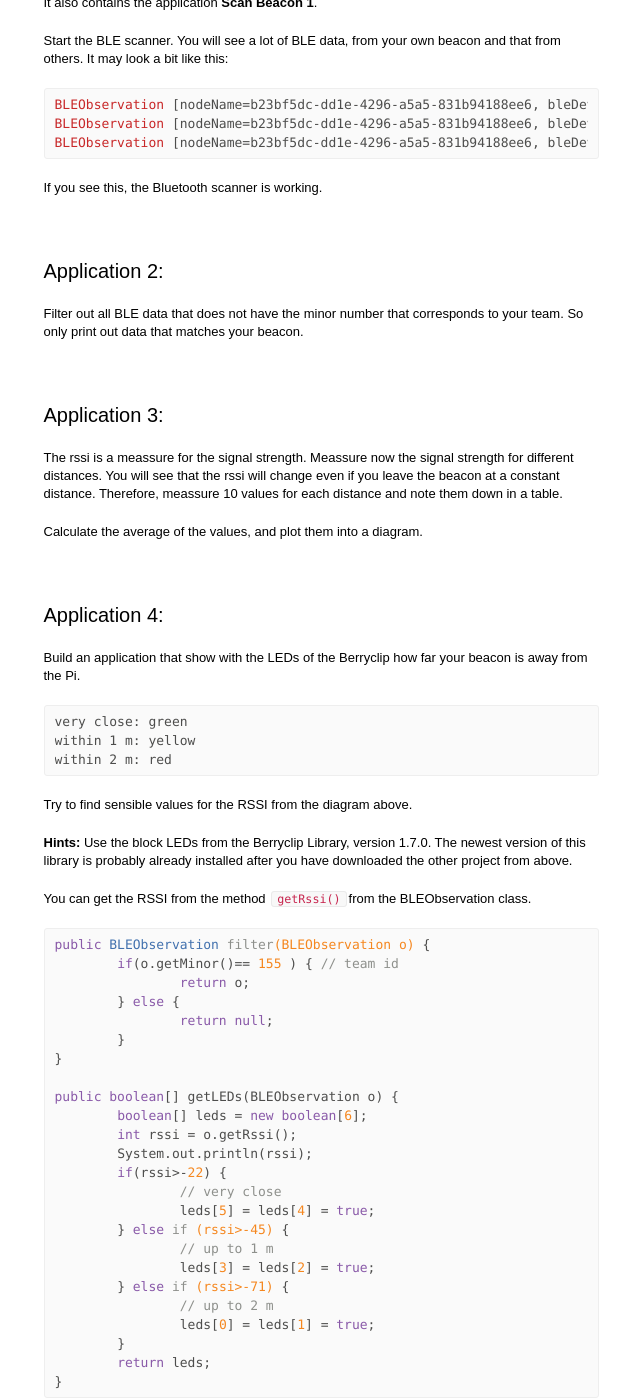
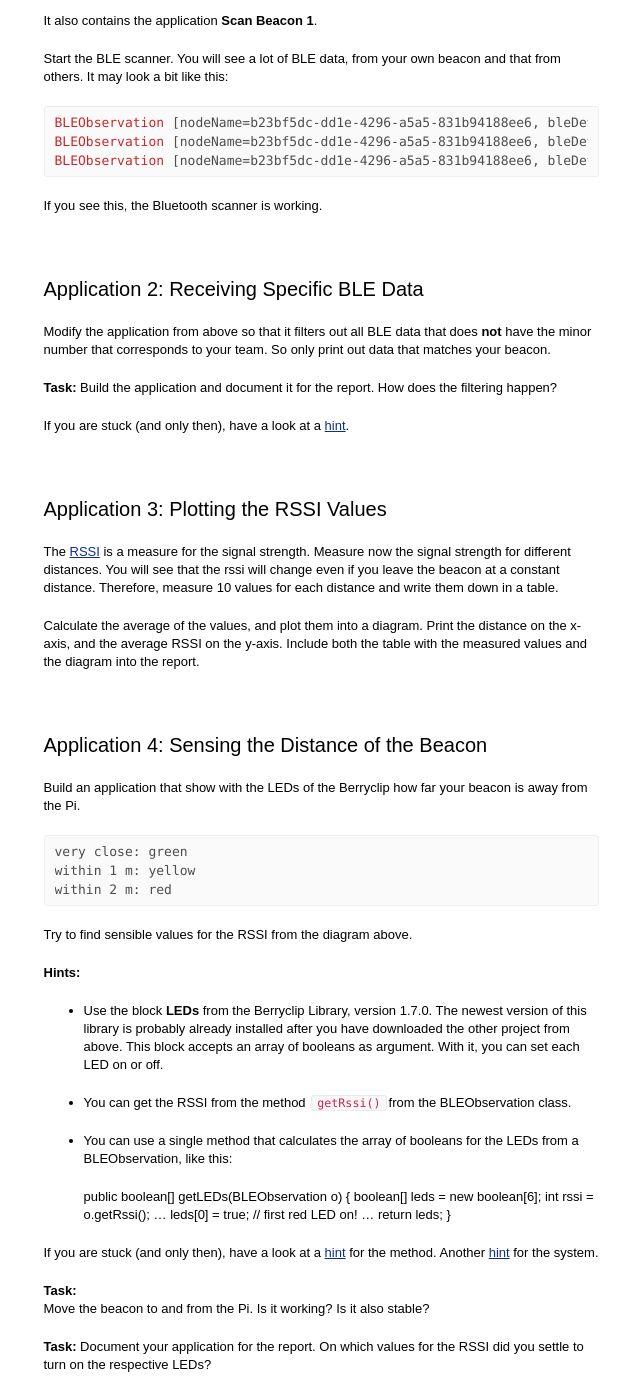
Before and after one commit to Weldmicheal/ttm4175, a Jekyll site: the page built from a4/lab.md, in a window 1280 px wide and 1400 px high, scrolled down 1983 px. Shown: the whole window, without its empty margins (319-959 px from the left). Built offline with Jekyll 4.4.1, drawn with Linux system fonts in a browser that asks for light colours; nearby versions of some CDN libraries; some of the changed text lies outside the part shown.

Commit message:
Lab ready for students.

```diff
--- a/a4/lab.md
+++ b/a4/lab.md
@@ -17,7 +17,9 @@ We also need to install some extra programs to make Bluetooth work on the Raspbe
 
     sudo apt-get install bluetooth bluez-utils
 
-This may take ca. 5 to 10 minutes.
+This may take ca. 5 to 10 minutes. While everything installs, have a look at the [video about the beacon][vid].
+
+[vid]:http://youtu.be/Q5SpUnJTuk8
 
 
 ## Activate the Beacon
@@ -57,7 +59,7 @@ All programs need again be started with the `sudo` prefix.
 The program cannot be stopped with `Ctrl-c`. Use `Ctrl-z` instead.
 
 
-## Application 1:
+## Application 1: Receiving BLE Data
 
 Download the project **ttm4175.bluetooth** from the Team *TTM4175 (2014)*. It contains the BLE Scanner block, which receives the BLE advertising data.
 
@@ -72,19 +74,28 @@ Start the BLE scanner. You will see a lot of BLE data, from your own beacon and
 If you see this, the Bluetooth scanner is working.
 
 
-## Application 2:
+## Application 2: Receiving Specific BLE Data
 
-Filter out all BLE data that does not have the minor number that corresponds to your team. So only print out data that matches your beacon.
+Modify the application from above so that it filters out all BLE data that does **not** have the minor number that corresponds to your team. So only print out data that matches your beacon.
 
-## Application 3:
+**Task:**
+Build the application and document it for the report. How does the filtering happen?
 
-The rssi is a meassure for the signal strength. Meassure now the signal strength for different distances. You will see that the rssi will change even if you leave the beacon at a constant distance. Therefore, meassure 10 values for each distance and note them down in a table.
+If you are stuck (and only then), have a look at a [hint][hint1].
 
-Calculate the average of the values, and plot them into a diagram.
-
-## Application 4:
+[hint1]: hint1.html
 
 
+## Application 3: Plotting the RSSI Values
+
+The [RSSI][rssi] is a measure for the signal strength. Measure now the signal strength for different distances. You will see that the rssi will change even if you leave the beacon at a constant distance. Therefore, measure 10 values for each distance and write them down in a table.
+
+[rssi]: http://en.wikipedia.org/wiki/Received_signal_strength_indication
+
+Calculate the average of the values, and plot them into a diagram. Print the distance on the x-axis, and the average RSSI on the y-axis. Include both the table with the measured values and the diagram into the report.
+
+
+## Application 4: Sensing the Distance of the Beacon
 
 Build an application that show with the LEDs of the Berryclip how far your beacon is away from the Pi.
 
@@ -96,44 +107,40 @@ Try to find sensible values for the RSSI from the diagram above.
 
 
 **Hints:**
-Use the block LEDs from the Berryclip Library, version 1.7.0. The newest version of this library is probably already installed after you have downloaded the other project from above.
 
-You can get the RSSI from the method `getRssi()`from the BLEObservation class.
+* Use the block **LEDs** from the Berryclip Library, version 1.7.0. The newest version of this library is probably already installed after you have downloaded the other project from above. This block accepts an array of booleans as argument. With it, you can set each LED on or off.
 
+* You can get the RSSI from the method `getRssi()`from the BLEObservation class.
 
-	public BLEObservation filter(BLEObservation o) {
-		if(o.getMinor()== 155 ) { // team id
-			return o;
-		} else {
-			return null;
-		}
-	}
+* You can use a single method that calculates the array of booleans for the LEDs from a BLEObservation, like this:
 
 	public boolean[] getLEDs(BLEObservation o) {
 		boolean[] leds = new boolean[6];
 		int rssi = o.getRssi();
-		System.out.println(rssi);
-		if(rssi>-22) {
-			// very close
-			leds[5] = leds[4] = true;
-		} else if (rssi>-45) {
-			// up to 1 m
-			leds[3] = leds[2] = true;
-		} else if (rssi>-71) {
-			// up to 2 m
-			leds[0] = leds[1] = true;
-		}
+		...
+        leds[0] = true; // first red LED on!
+        ...
 		return leds;
 	}
 
+If you are stuck (and only then), have a look at a [hint][hint2] for the method. Another [hint][hint3] for the system.
 
-![alt](images/ble-scanner-2.png)
+[hint2]: hint2.html
+[hint3]: hint3.html
+
 
 **Task:**
 Move the beacon to and from the Pi. Is it working? Is it also stable?
 
+**Task:**
+Document your application for the report. On which values for the RSSI did you settle to turn on the respective LEDs?
 
-## Application 5:
 
-Change your application, and use the method `getAverageRssi()` from the BLEObservation class instead. Now make the experiment from above again. How do the LEDs change now? Do you see an improvement?
+## Application 5: Using Average Values
+
+You may have detected that the RSSI is changing sometimes quickly and without (evident) reason. Therefore, we can use uses the last 5 RSSI values and calculate their average. This value is already included in the BLE data of the building block,
+
+**Task: ** Change your application, and use the method `getAverageRssi()` from the BLEObservation class instead. Now make the experiment from above again. How do the LEDs change now? Do you see an improvement?
 What is the downside of this approach?
+
+**Task (Optional):** Can you fine-tune the application so that it shows the distance using all 6 LEDs? Are you satisfied with the result?
```
Also changed, not shown: other parts of a4/lab.md (+1 -1 lines), a4/hint1.md (added, +12 -0 lines), a4/hint2.md (added, +21 -0 lines), a4/hint3.md (added, +10 -0 lines), a4/hint4.md (added, +6 -0 lines), a4/images/ble-scanner-2_blur.jpg (added).
